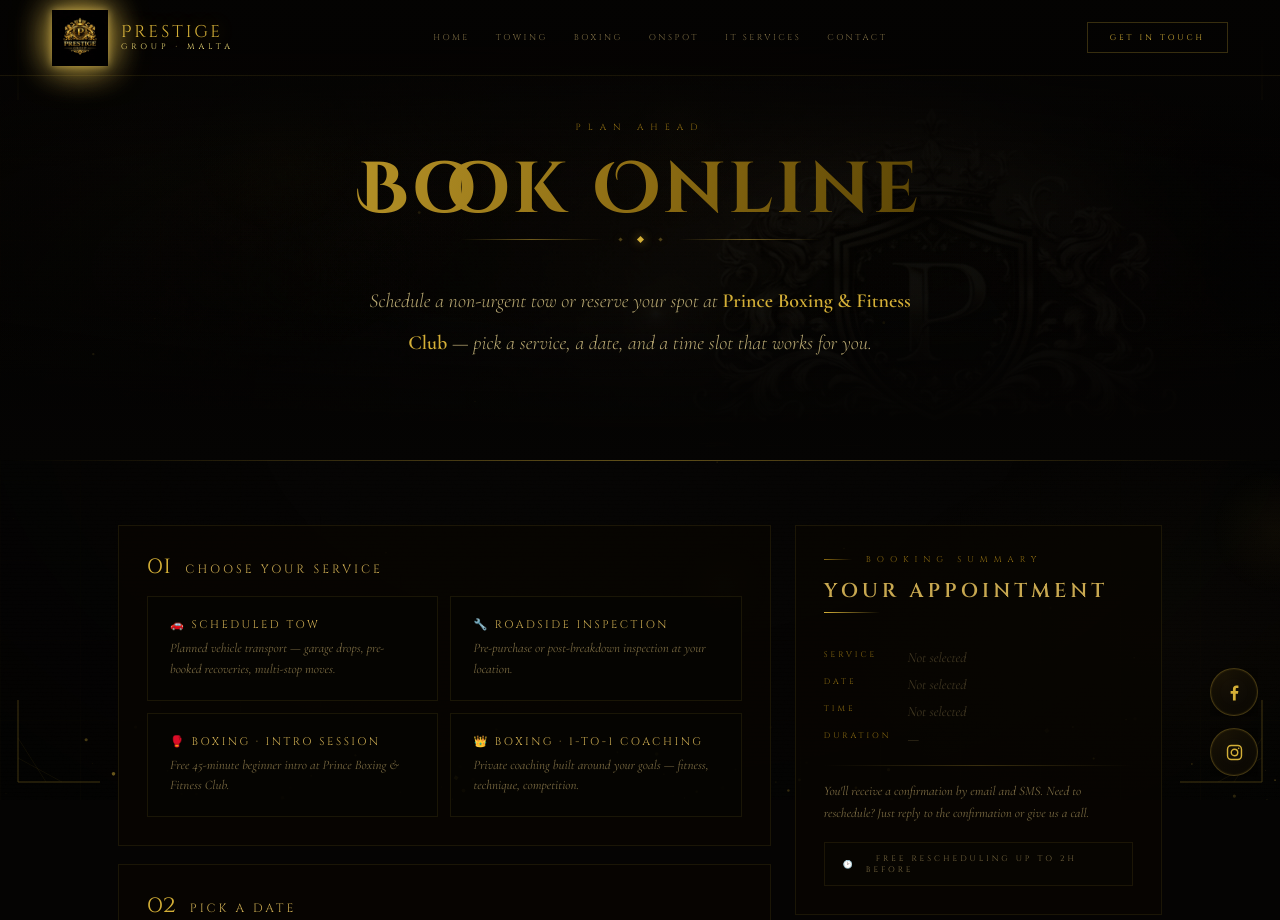
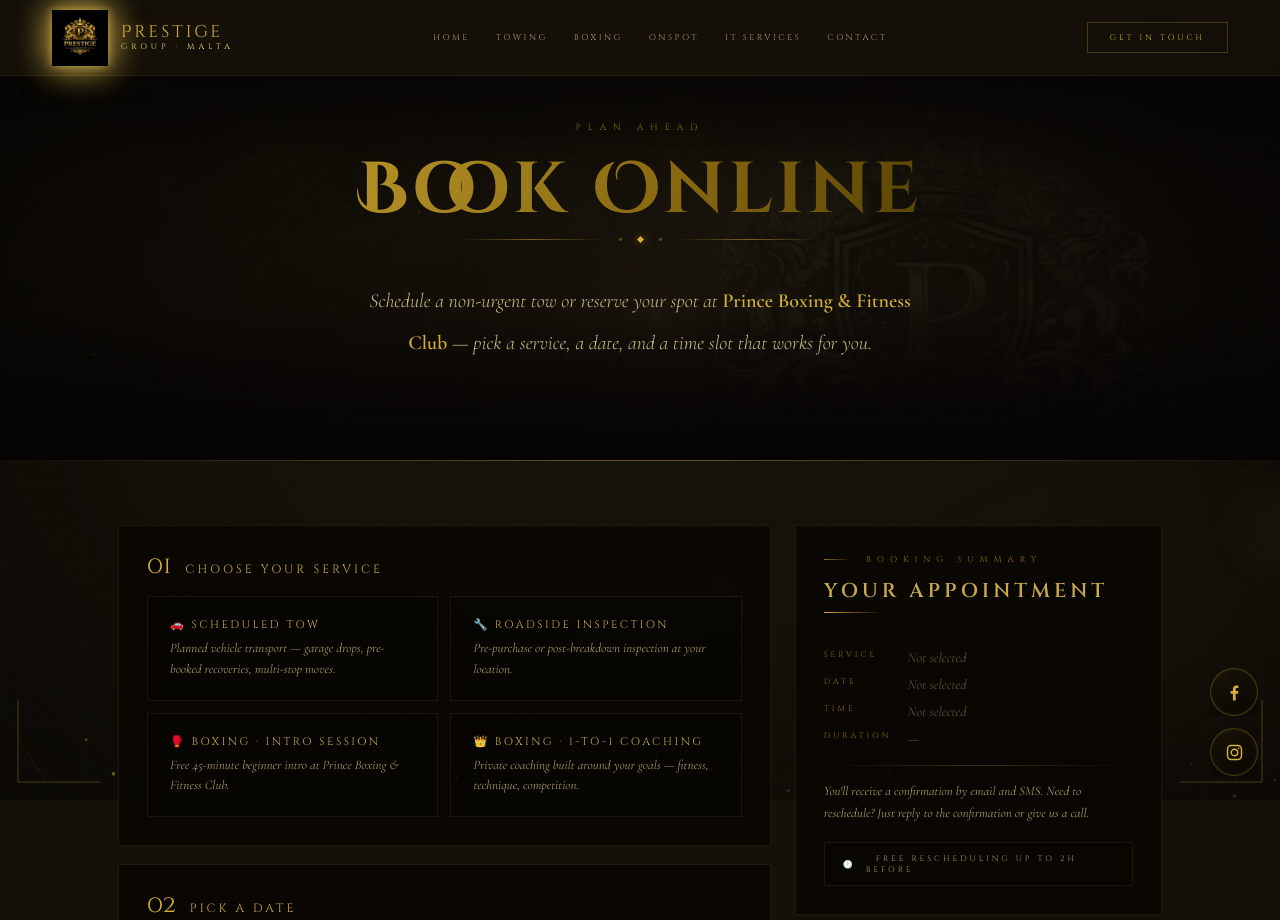
Before and after one commit to darrenzarb98-ai/PrestigeGroup, a plain HTML site: page appointments.html in a window 1280 px wide. Shown: the top 920 px of the page. Drawn offline with nearby package versions, Linux system fonts and the light colour scheme.

Commit message:
Update background colors and panel styles in CSS

```diff
--- a/style.css
+++ b/style.css
@@ -17,13 +17,13 @@
   --g5: #4a3800;
   --glow: rgba(212,175,55,0.22);
   --bg:  #04030200;
-  --bg0: #050403;
-  --bg1: #0a0804;
-  --bg2: #0f0c05;
-  --panel: rgba(7,5,2,0.82);
+  --bg0: #15110a;
+  --bg1: #1c170d;
+  --bg2: #231c10;
+  --panel: rgba(24,19,10,0.85);
   --t1: #ede0b0;
-  --t2: #b8a872;
-  --t3: #7a6a42;
+  --t2: #cdbd88;
+  --t3: #a8966a;
   --t4: rgba(212,175,55,0.10);
   --b1: rgba(212,175,55,0.10);
   --b2: rgba(212,175,55,0.25);
@@ -109,13 +109,13 @@ button,input,textarea,select{font-family:inherit;}
   position:fixed;top:0;left:0;right:0;height:var(--nav-h);z-index:200;
   display:flex;align-items:center;justify-content:space-between;
   padding:0 52px;
-  background:linear-gradient(180deg,rgba(4,3,2,0.97) 0%,rgba(4,3,2,0.88) 100%);
+  background:linear-gradient(180deg,rgba(20,16,9,0.97) 0%,rgba(20,16,9,0.88) 100%);
   border-bottom:1px solid var(--b1);
   backdrop-filter:blur(24px) saturate(1.6);
   transition:background .4s,border-color .4s;
 }
 .nav.scrolled{
-  background:rgba(4,3,2,0.98);
+  background:rgba(20,16,9,0.98);
   border-bottom-color:var(--b2);
   box-shadow:0 8px 48px rgba(0,0,0,0.6);
 }
@@ -185,7 +185,7 @@ button,input,textarea,select{font-family:inherit;}
 
 .nav-drawer{
   display:none;position:fixed;inset:0;z-index:250;
-  background:rgba(4,3,2,0.99);backdrop-filter:blur(28px);
+  background:rgba(20,16,9,0.99);backdrop-filter:blur(28px);
   flex-direction:column;align-items:center;justify-content:center;gap:0;
 }
 .nav-drawer.open{display:flex;}
@@ -719,7 +719,7 @@ button,input,textarea,select{font-family:inherit;}
 /* Lightbox */
 .lightbox{
   display:none;position:fixed;inset:0;z-index:500;
-  background:rgba(4,3,2,.97);backdrop-filter:blur(28px);
+  background:rgba(20,16,9,.97);backdrop-filter:blur(28px);
   align-items:center;justify-content:center;flex-direction:column;gap:20px;
 }
 .lightbox.open{display:flex;}
@@ -1417,7 +1417,7 @@ html{scrollbar-color:var(--g4) var(--bg0);scrollbar-width:thin;}
 /* Confirmation dialog overlay */
 .confirm-overlay{
   display:none;position:fixed;inset:0;z-index:400;
-  background:rgba(4,3,2,.95);backdrop-filter:blur(20px);
+  background:rgba(20,16,9,.95);backdrop-filter:blur(20px);
   align-items:center;justify-content:center;padding:20px;
 }
 .confirm-overlay.open{display:flex;}
```
